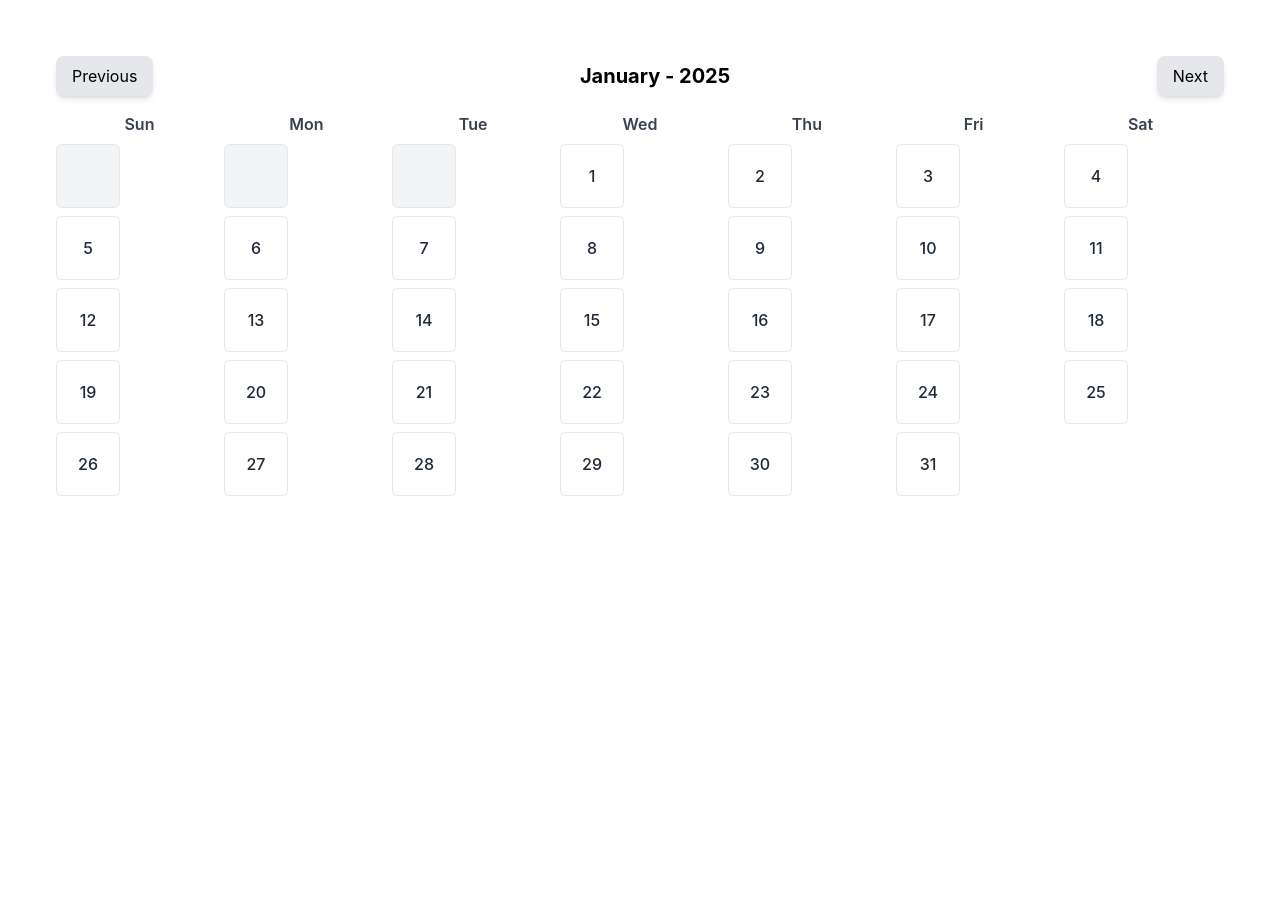
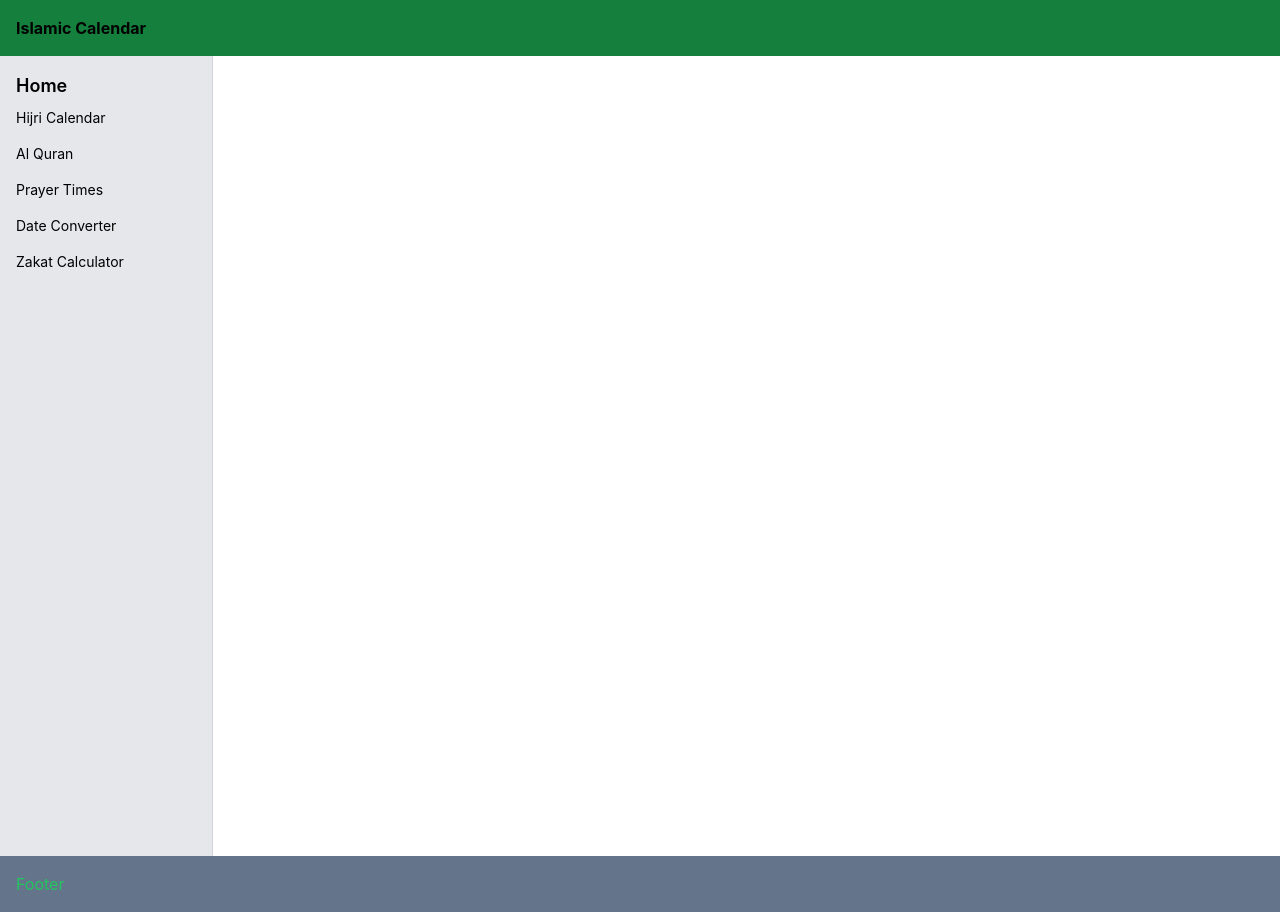
Before and after one commit to somu46/Islamic-calendar, a React (Create React App) app: page / in a window 1280 px wide. Before the commit the page ends 800 px from the top, so only its background shows below. Built offline with nearby package versions, Linux system fonts and the light colour scheme; no server answers.

Commit message:
`Added dependencies and components for navigation and footer`

```diff
--- a/package.json
+++ b/package.json
@@ -5,8 +5,11 @@
   "dependencies": {
     "axios": "^1.7.9",
     "cra-template": "1.2.0",
+    "framer-motion": "^11.16.0",
+    "hamburger-react": "^2.5.2",
     "react": "^19.0.0",
     "react-dom": "^19.0.0",
+    "react-router-dom": "^7.1.1",
     "react-scripts": "5.0.1"
   },
   "scripts": {
--- a/src/App.js
+++ b/src/App.js
@@ -1,15 +1,17 @@
-import Calendar from "./Components/calendar/Calendar";
+import Footer from "./Components/Footer/Footer";
+import Home from "./Components/Home/Home";
+import Navbar from "./Components/Navbar/Navbar";
+
+function App() {
 
 
-function App() {
-  // console.log("valueData", valueData);
-
   return (
-    <div className=" m-5 p-5">
+    <div className="">
       <div>
-        <Calendar/>
+        <Navbar/>
+        <Home/>
+        <Footer/>
       </div>
-
     </div>
   );
 }
--- /dev/null
+++ b/src/Components/Footer/Footer.js
@@ -0,0 +1,9 @@
+import React from 'react'
+
+const Footer = () => {
+  return (
+    <div className='p-4 bg-slate-500 text-green-500'>Footer</div>
+  )
+}
+
+export default Footer
--- /dev/null
+++ b/src/Components/Home/Home.js
@@ -0,0 +1,15 @@
+import React from 'react';
+import Sidebar from './Sidebar';
+
+const Home = () => {
+  return (
+    <div className="flex h-screen">
+
+      <div className="w-1/6 border-r border-gray-300">
+        <Sidebar />
+      </div>
+    </div>
+  );
+};
+
+export default Home;
--- /dev/null
+++ b/src/Components/Home/Sidebar.js
@@ -0,0 +1,18 @@
+import React from 'react';
+
+const Sidebar = () => {
+  return (
+    <div className="w-full h-full bg-gray-200 p-4">
+      <h3 className="text-lg font-semibold">Home</h3>
+      <ul className="mt-2 space-y-4">
+        <li className="text-sm hover:text-blue-500 cursor-pointer">Hijri Calendar</li>
+        <li className="text-sm hover:text-blue-500 cursor-pointer">Al Quran</li>
+        <li className="text-sm hover:text-blue-500 cursor-pointer">Prayer Times</li>
+        <li className="text-sm hover:text-blue-500 cursor-pointer">Date Converter</li>
+        <li className="text-sm hover:text-blue-500 cursor-pointer">Zakat Calculator</li>
+      </ul>
+    </div>
+  );
+};
+
+export default Sidebar;
--- /dev/null
+++ b/src/Components/Navbar/Navbar.js
@@ -0,0 +1,9 @@
+import React from 'react'
+
+const Navbar = () => {
+  return (
+    <div className='bg-green-700 p-4 font-bold'>Islamic Calendar</div>
+  )
+}
+
+export default Navbar
```
Also changed, not shown: 1 other file (tests, documents, lock files or other folders).
